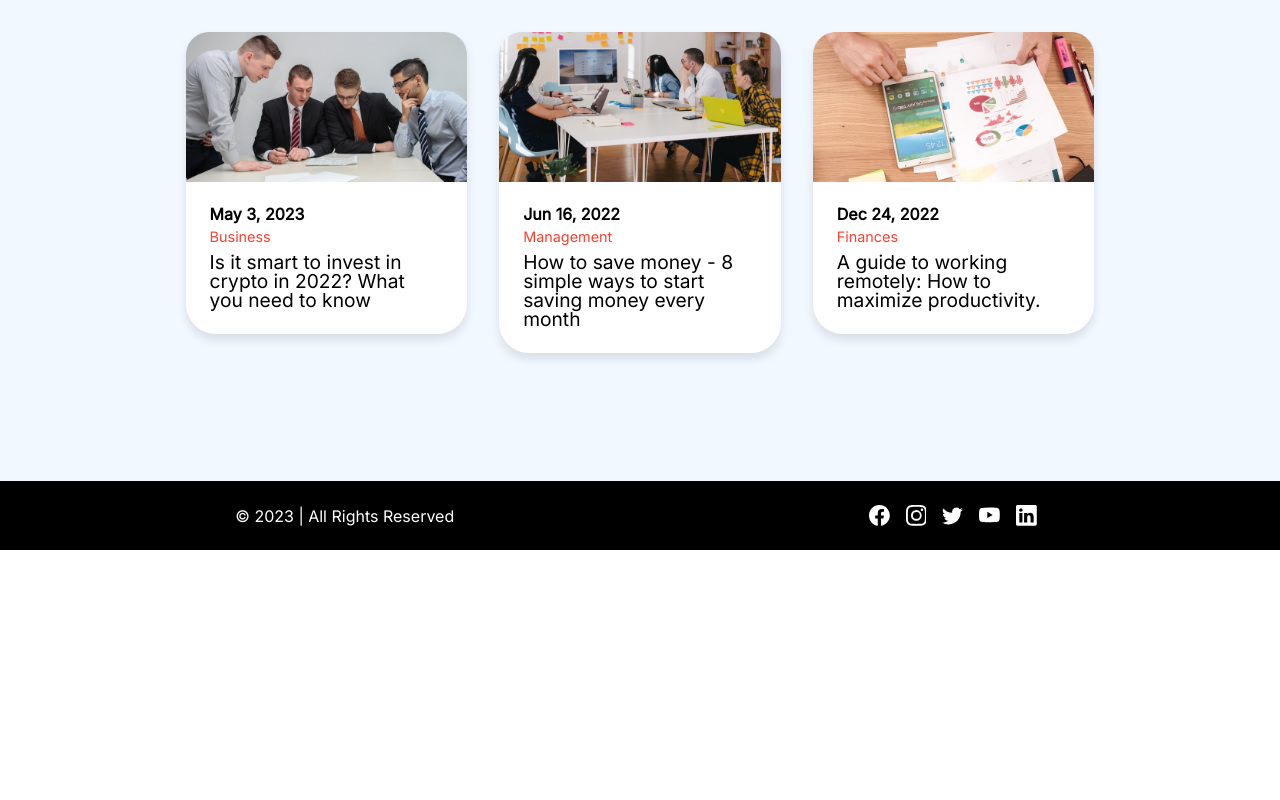
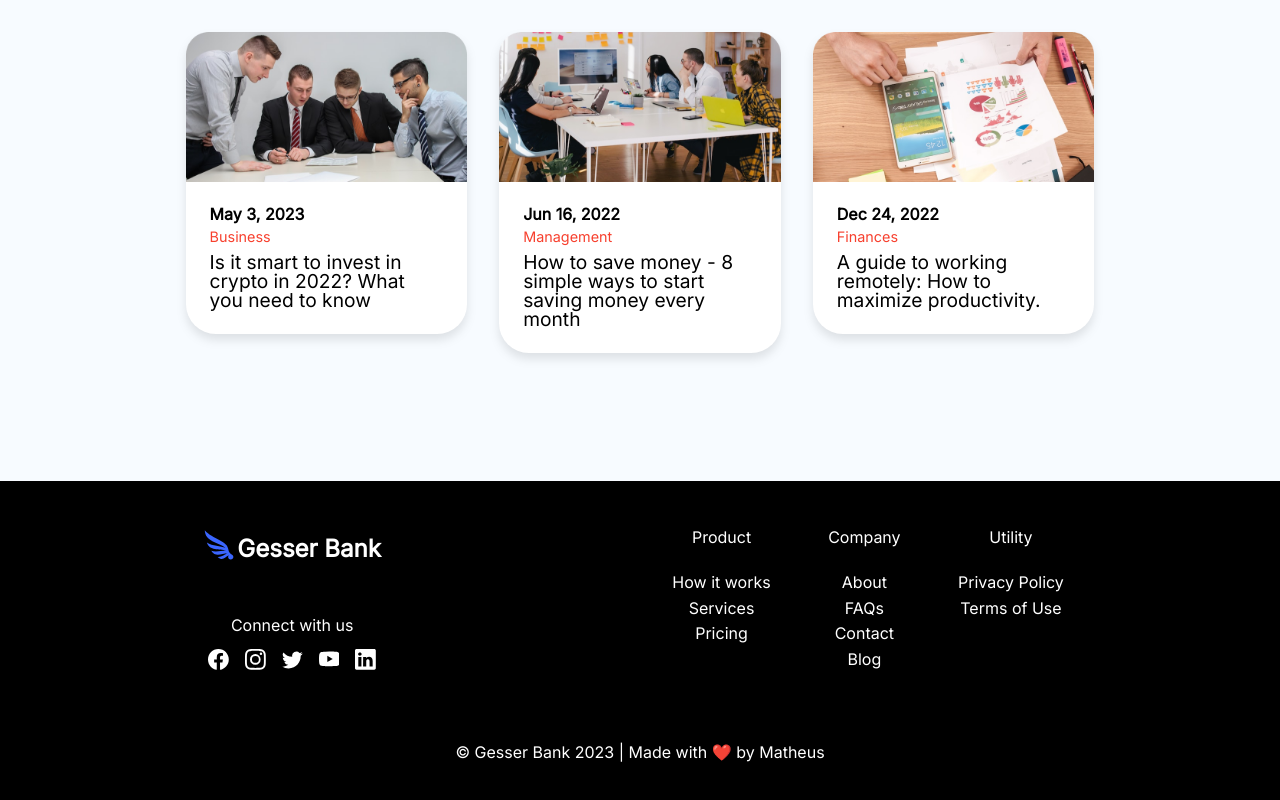
Before and after one commit to matheusgesser/gesser-bank, a React (Vite) app: page / in a window 1280 px wide. Shown: the part 4373-5173 px from the top of the page. Before the commit the page ends 4923 px from the top, so only its background shows below. Built offline with nearby package versions, Linux system fonts and the light colour scheme.

Commit message:
feat: add improved footer

```diff
--- a/src/components/Footer/index.jsx
+++ b/src/components/Footer/index.jsx
@@ -1,6 +1,8 @@
 import React from 'react'
 
-import { Wrapper } from './styles'
+import { Wrapper, Logo } from './styles'
+
+import WingIcon from '../../assets/wing-logo.svg'
 import { BsFacebook, BsInstagram, BsLinkedin, BsTwitter, BsYoutube } from 'react-icons/bs'
 
 
@@ -9,9 +11,13 @@ export default function Footer() {
     <>
       <Wrapper>
         <section>
-        </section>
+          {/* LEFT SIDE */}
           <section>
-          <strong>© 2023 | All Rights Reserved</strong>
+            <Logo onClick={() => window.scrollTo({ top: 0, behavior: 'smooth' })}>
+              <img src={WingIcon} />
+              <h1>Gesser Bank</h1>
+            </Logo>
+            <p>Connect with us</p>
             <aside>
               <BsFacebook />
               <BsInstagram />
@@ -20,6 +26,38 @@ export default function Footer() {
               <BsLinkedin />
             </aside>
           </section>
+          {/* RIGHT SIDE */}
+          <section>
+            <section>
+              <h4>Product</h4>
+              <ul>
+                <li>How it works</li>
+                <li>Services</li>
+                <li>Pricing</li>
+              </ul>
+            </section>
+            <section>
+              <h4>Company</h4>
+              <ul>
+                <li>About</li>
+                <li>FAQs</li>
+                <li>Contact</li>
+                <li>Blog</li>
+              </ul>
+            </section>
+            <section>
+              <h4>Utility</h4>
+              <ul>
+                <li>Privacy Policy</li>
+                <li>Terms of Use</li>
+              </ul>
+            </section>
+          </section>
+        </section>
+        <section>
+          <strong>© Gesser Bank 2023 | Made with ❤️ by Matheus</strong>
+
+        </section>
       </Wrapper>
     </>
   )
--- a/src/components/Footer/styles.jsx
+++ b/src/components/Footer/styles.jsx
@@ -5,17 +5,46 @@ export const Wrapper = styled.footer`
   display: flex;
   flex-direction: column;
   align-items: center;
-  padding: 1rem 2rem;
+  padding: 1rem 4rem;
   background: #000;
   color: #fff;
-  & > section:last-of-type {
+  & > section {
     width: 100%;
     display: flex;
-    align-items: center;
     justify-content: space-around;
+    margin: 2rem 0;
+    & > section {
+      display: flex;
+      flex-direction: column;
+      text-align: center;
+      gap: 0.5rem;
+    }
+    & > section:last-of-type {
+      display: flex;
+      flex-direction: row;
+      gap: 2rem;
+      & > section {
+        gap: 2rem;
+        & h4 {
+          margin-bottom: 1rem;
+        }
+        & ul {
+          padding: 0.5rem 1rem;
+        }
+        & li {
+          padding: 0.3rem 0;
+          cursor: pointer;
+          transition: all 300ms;
+          &:hover {
+            transform: scale(0.9);
+          }
+        }
+      }
+    }
   }
   & aside {
     display: flex;
+    justify-content: center;
     & svg {
       font-size: 1.3rem;
       box-sizing: content-box;
@@ -27,11 +56,54 @@ export const Wrapper = styled.footer`
       }
     }
   }
-  @media (max-width:700px) {
+  @media (max-width:1000px) {
+    & > section {
+      display: flex;
+      flex-direction: column;
+      gap: 2rem;
+      & > section:last-of-type {
+        justify-content: center;
+        @media (max-width:600px) {
+          flex-direction: column;
+        }
+      }
+    }
     & > section:last-of-type {
-      flex-direction: column-reverse;
-      padding: 1rem;
-      gap: 2rem;
+      text-align: center;
+    }
+  }
+
+  @media (max-width:400px) {
+    & aside {
+      flex-direction: column;
+      align-items: center;
     }
   }
 `
+
+export const Logo = styled.aside`
+  display: flex;
+  align-items: end;
+  gap: 2px;
+  margin-bottom: 3rem;
+  cursor: pointer;
+  transition: all 300ms;
+  &:hover {
+    transform: scale(0.9);
+  }
+    & img {
+    width: 2rem;
+  }
+  & h1 {
+    font-size: 1.5rem;
+    font-weight: 800;
+  }
+  @media (max-width:400px) {
+    & img {
+      width: 2rem;
+    }
+    & h1 {
+      display: none;
+    }
+  }
+`
--- a/src/styles/base.css
+++ b/src/styles/base.css
@@ -5,7 +5,7 @@
 #root {
   width: 100%;
   min-height: 100vh;
-  background: #F2F8FF;
+  background: #F2F8FF95;
 }
 
 .centered {
```
Lines whose indentation alone changed are shown as unchanged.
